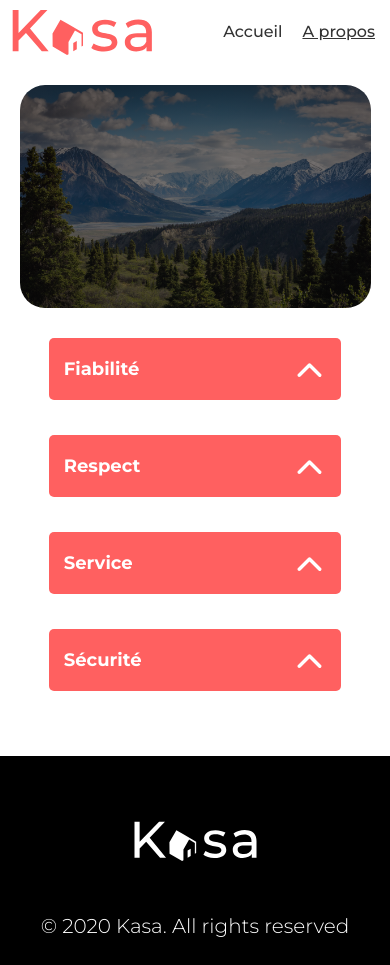
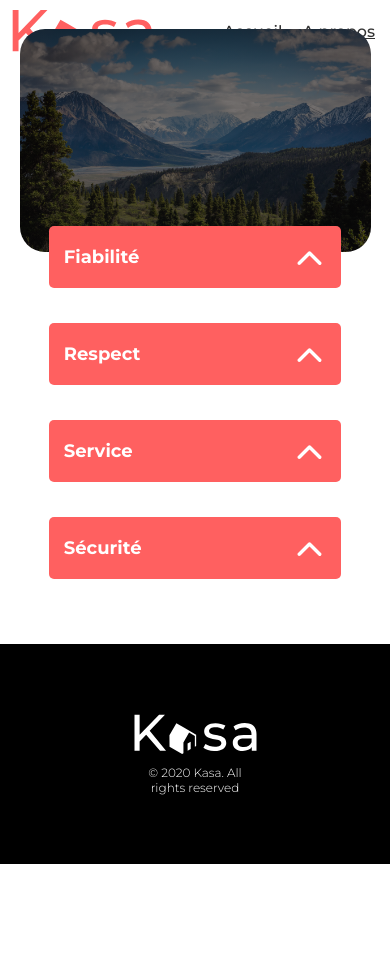
Before and after one commit to enzolp28/Kasa, a React (Vite) app: page /apropos in a window 390 px wide. After the commit the page ends 864 px from the top, so only its background shows below. Built offline with nearby package versions, Linux system fonts and the light colour scheme.

Commit message:
home page responsiv

```diff
--- a/src/composants/baniere.jsx
+++ b/src/composants/baniere.jsx
@@ -1,4 +1,4 @@
-import '../styles/baniere.css';
+import '../styles/baniere.scss';
 
 
 export default function Baniere({titre, className}) {
--- a/src/composants/footer.jsx
+++ b/src/composants/footer.jsx
@@ -1,6 +1,6 @@
 import logoFooter from '../assets/logo-footer.svg'
+import '../styles/footer.scss'
 
-import '../styles/footer.css'
 export default function Footer() {
     return (
         <footer className="footer">
--- a/src/pages/Home/App.scss
+++ b/src/pages/Home/App.scss
@@ -19,4 +19,11 @@
     padding-bottom: 40px;
     justify-content: center;
     align-items: center;
+
+    @media (max-width: 425px) {
+        gap: 20px;
+        margin-top: 10px;
+        background: none;
+        padding: 0;
+    }
 }
--- a/src/styles/baniere.css
+++ /dev/null
@@ -1,34 +0,0 @@
-.baniere__container {
-    margin: 20px 0;
-    display: flex;
-    justify-content: center;
-    align-items: center;
-    width: 100%;
-    height: 223px;
-}
-
-.baniere {
-    display: flex;
-    justify-content: center;
-    align-items: center;
-    width: 90%;
-    height: 223px;
-    background: linear-gradient(0deg, rgba(11, 11, 11, 0.592), rgba(14, 9, 9, 0.551)), url('../assets/baniere.png') no-repeat;
-    background-size: cover;
-    background-position: center;
-    border-radius: 25px;
-    box-shadow: 0px 4px 4px 0px #00000040;
-
-}
-
-.baniere__title {
-
-    font-family: Montserrat;
-    font-size: 48px;
-    font-weight: 700;
-    line-height: 68.45px;
-    text-align: left;
-    color: #FFFFFF;
-
-
-}
--- /dev/null
+++ b/src/styles/baniere.scss
@@ -0,0 +1,76 @@
+.baniere__container {
+    margin: 20px 0;
+    display: flex;
+    justify-content: center;
+    align-items: center;
+    width: 100%;
+    height: 223px;
+
+    @media (max-width: 425px) {
+        height: 111px;
+    }
+
+    .baniere {
+        display: flex;
+        justify-content: center;
+        align-items: center;
+        width: 90%;
+        height: 223px;
+        background: linear-gradient(0deg, rgba(11, 11, 11, 0.592), rgba(14, 9, 9, 0.551)), url('../assets/baniere.png') no-repeat;
+        background-size: cover;
+        background-position: center;
+        border-radius: 25px;
+        box-shadow: 0px 4px 4px 0px #00000040;
+
+        @media (max-width: 425px) {
+            height: 111px;
+            border-radius: 10px;
+        }
+
+    }
+
+    .baniere__title {
+        font-family: Montserrat;
+        font-size: 48px;
+        font-weight: 700;
+        line-height: 68.45px;
+        text-align: left;
+        color: #FFFFFF;
+
+        @media (max-width: 768px) {
+            font-size: 30px;
+        }
+
+        @media (max-width: 425px) {
+            font-size: 24px;
+            line-height: 24px;
+            padding: 0 18px;
+            font-weight: 700;
+            text-align: left;
+        }
+    }
+}
+
+// .baniere {
+//     display: flex;
+//     justify-content: center;
+//     align-items: center;
+//     width: 90%;
+//     height: 223px;
+//     background: linear-gradient(0deg, rgba(11, 11, 11, 0.592), rgba(14, 9, 9, 0.551)), url('../assets/baniere.png') no-repeat;
+//     background-size: cover;
+//     background-position: center;
+//     border-radius: 25px;
+//     box-shadow: 0px 4px 4px 0px #00000040;
+
+// }
+
+// .baniere__title {
+
+//     font-family: Montserrat;
+//     font-size: 48px;
+//     font-weight: 700;
+//     line-height: 68.45px;
+//     text-align: left;
+//     color: #FFFFFF;
+// }
--- a/src/styles/cart.scss
+++ b/src/styles/cart.scss
@@ -10,6 +10,10 @@
     position: relative;
     cursor: pointer;
 
+    @media (max-width: 425px) {
+        width: 335px;
+        height: 255px;
+        box-shadow: none;
     }
 
     .cart__image {
@@ -32,3 +36,4 @@
         position: absolute;
         width: 80%;
     }
+}
--- a/src/styles/footer.css
+++ /dev/null
@@ -1,25 +0,0 @@
-.footer {
-    margin-top: 40px;
-    width: 100%;
-    height: 209px;
-    background-color: #000000;
-    display: flex;
-    flex-direction: column;
-    align-items: center;
-    justify-content: space-around;
-
-}
-
-.footer img {
-    padding-top: 40px;
-}
-
-
-.footer p {
-    color: #FFFFFF;
-    font-family: Montserrat;
-    font-size: 20px;
-    font-weight: 300;
-    line-height: 30px;
-    text-align: center;
-}
--- /dev/null
+++ b/src/styles/footer.scss
@@ -0,0 +1,39 @@
+.footer {
+    margin-top: 40px;
+    width: 100%;
+    height: 209px;
+    background-color: #000000;
+    display: flex;
+    flex-direction: column;
+    align-items: center;
+    justify-content: space-around;
+
+    @media (max-width: 425px) {
+        height: 220px;
+        justify-content: center;
+        gap: 10px;
+    }
+
+    img {
+        padding-top: 40px;
+
+        @media (max-width: 425px) {
+            padding-top: 0;
+        }
+    }
+
+    p {
+        color: #FFFFFF;
+        font-family: Montserrat;
+        font-size: 20px;
+        font-weight: 300;
+        line-height: 30px;
+        text-align: center;
+
+        @media (max-width: 425px) {
+            font-size: 12px;
+            width: 100px;
+            line-height: normal;
+        }
+    }
+}
```
Lines whose indentation alone changed are shown as unchanged.
